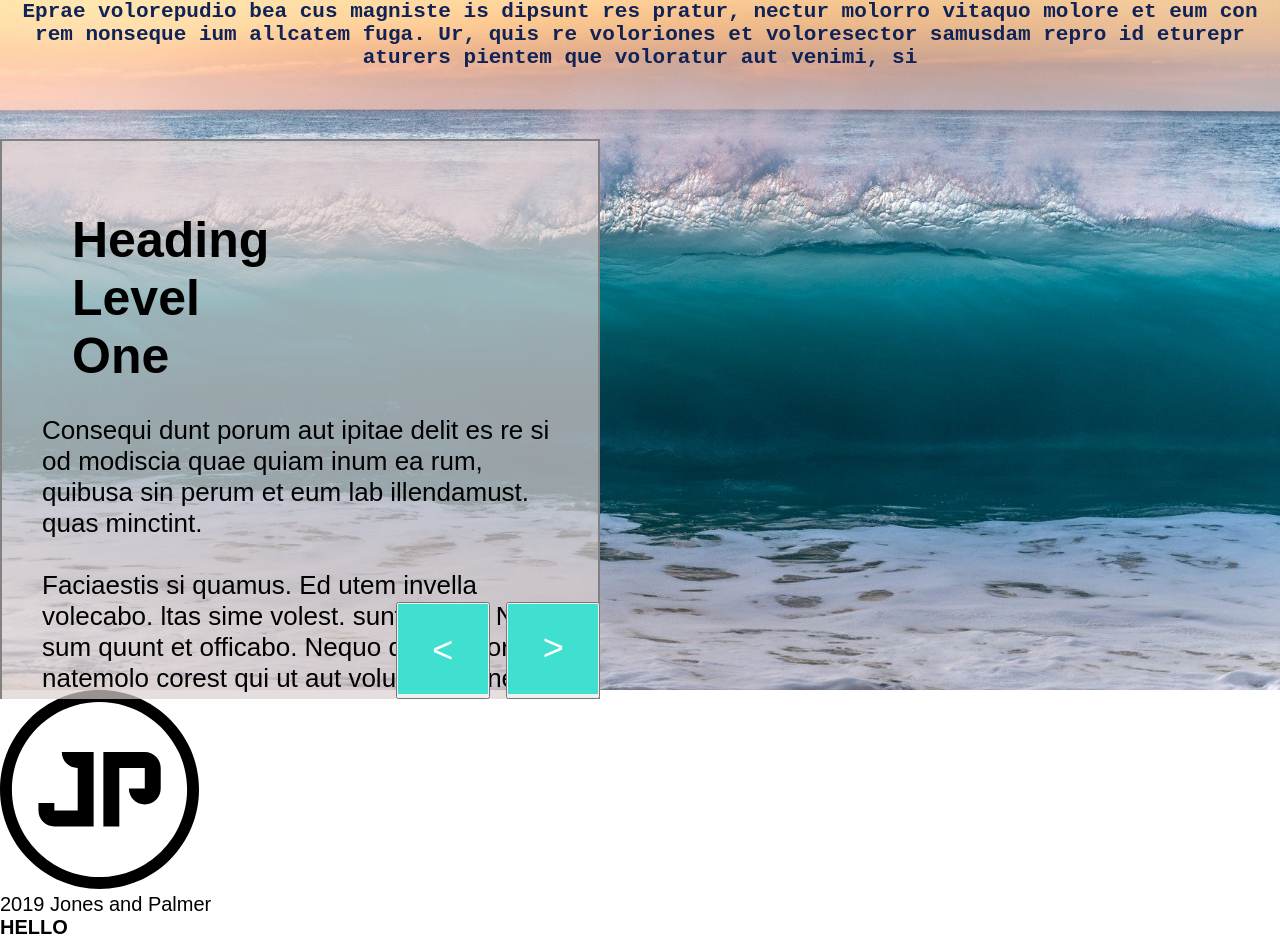
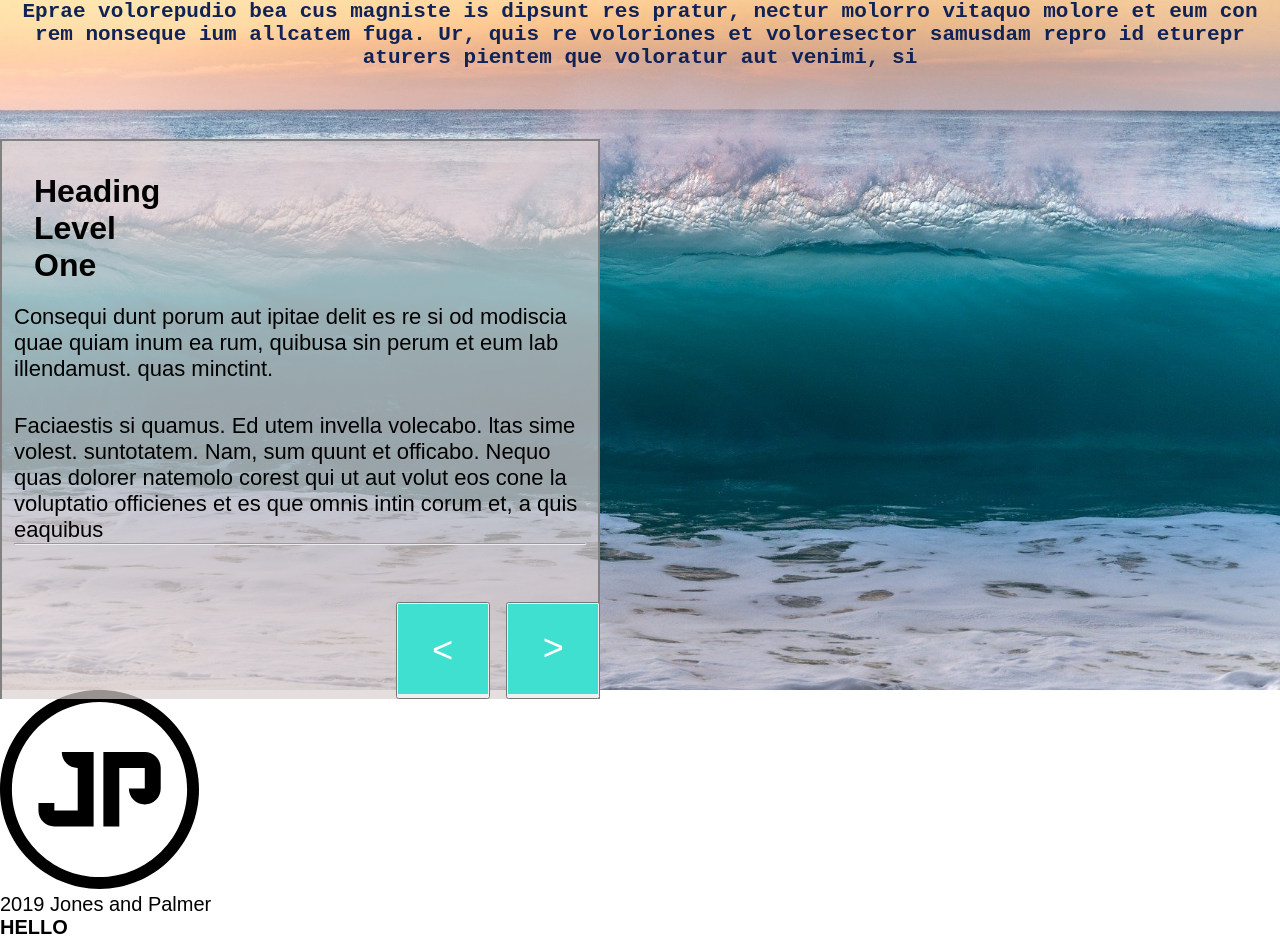
Before and after one commit to mwezn/JonesPalmer, a React (Create React App) app: page / in a window 1280 px wide. Shown: the part 1790-2730 px from the top of the page. Built offline with nearby package versions, Linux system fonts and the light colour scheme.

Commit message:
css change

```diff
--- a/src/components/Section2.css
+++ b/src/components/Section2.css
@@ -172,7 +172,7 @@ div.bottomcarasol h2 {
         top:100px;
         width: 100%;
         height:600px;
-        padding: 40px;
+        padding: 12px;
         background-color: white;
         color: black;
         border: 2px solid grey;
@@ -183,13 +183,14 @@ div.bottomcarasol h2 {
     div.bottomcarasol p {
         color:black;
         text-align:left;
+        font-size:calc(20px + 2* ((100vw - 600px) / 680))
     }
 
     div.bottomcarasol h1 {
         color:black;
         text-align:left;
-        padding:30px;
-        font-size:50px;
+        padding:20px;
+        font-size:calc(30px + 2* ((100vw - 600px) / 680))
     }
 
 
```
